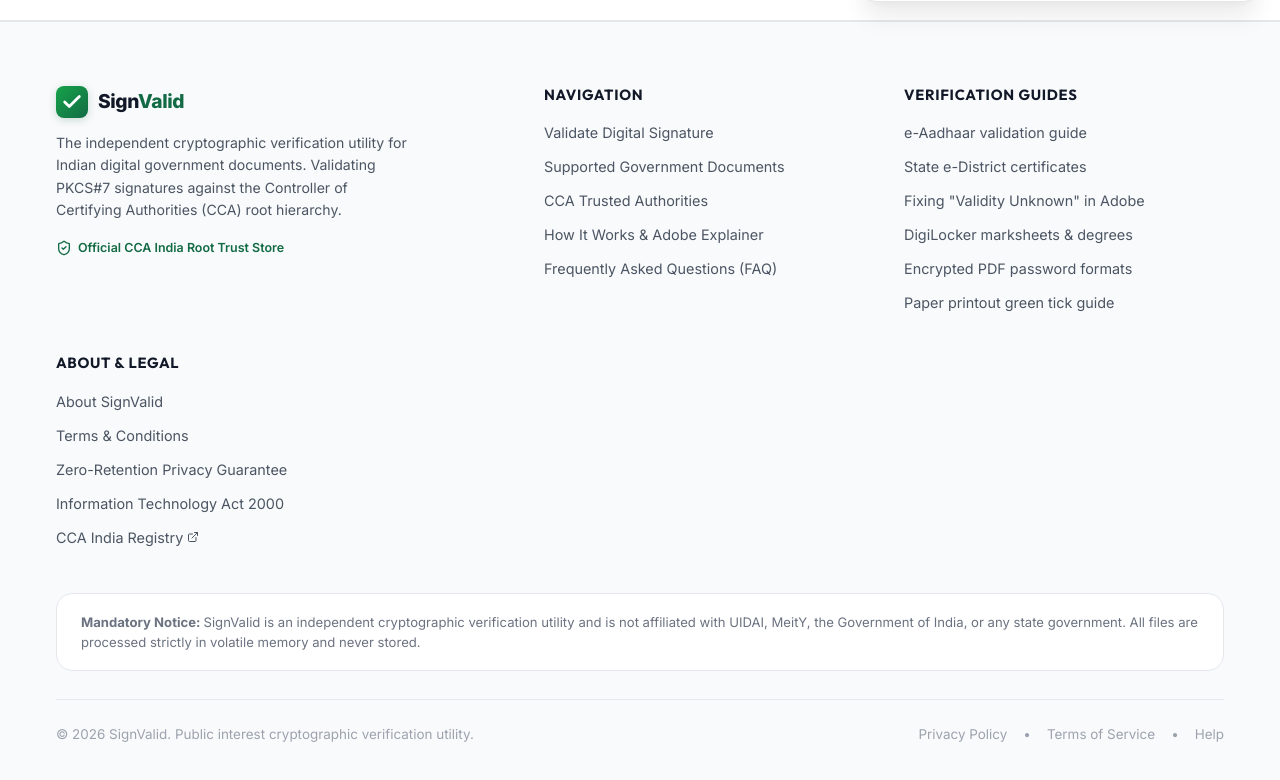
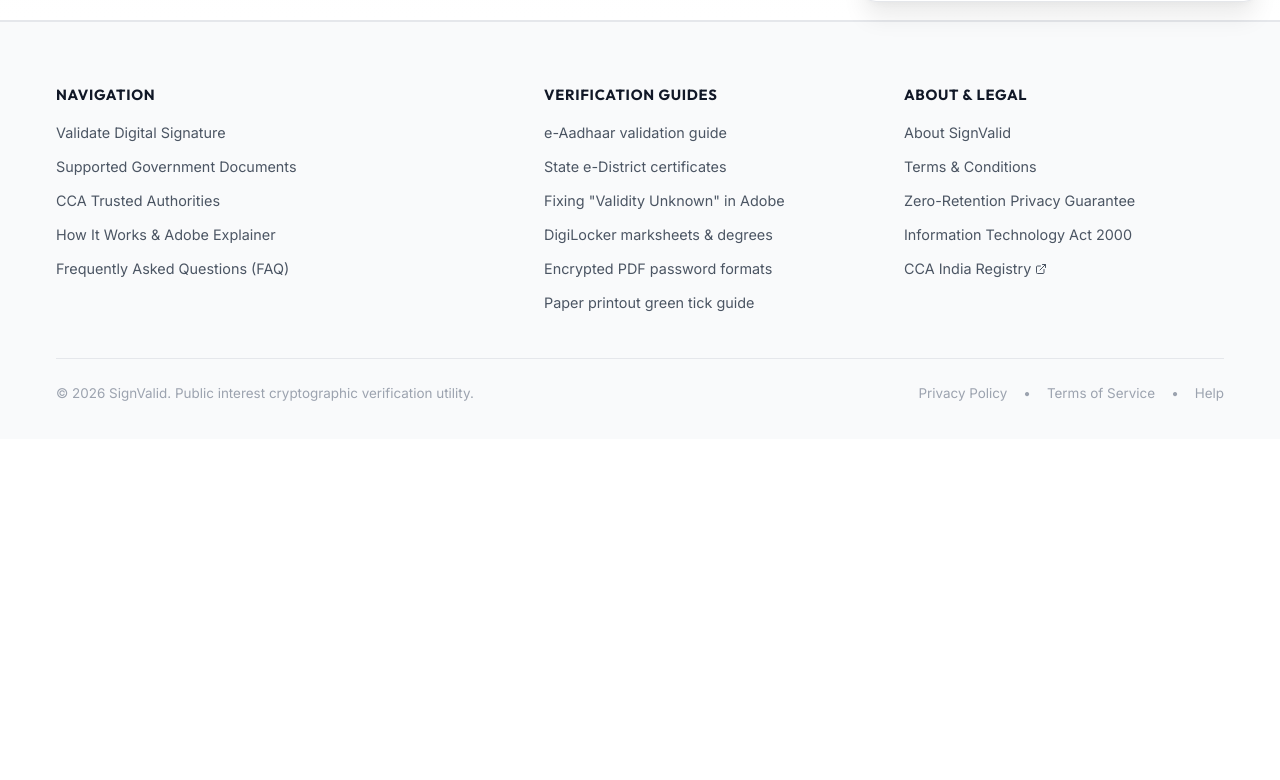
Before and after one commit to Gongchampou/SignvalidGov., a React (Vite) app: page / in a window 1280 px wide. Shown: the part 778-1558 px from the top of the page. After the commit the page ends 1217 px from the top, so only its background shows below. Built offline with nearby package versions, Linux system fonts and the light colour scheme.

Commit message:
commit update for something

```diff
--- a/src/components/DocumentsPage.tsx
+++ b/src/components/DocumentsPage.tsx
@@ -1,5 +1,5 @@
 import React, { useState } from 'react';
-import { FileText, Search, CheckCircle2, ArrowRight } from 'lucide-react';
+import { FileText, Search, CheckCircle2, ArrowRight, Globe } from 'lucide-react';
 import { SUPPORTED_DOCUMENTS } from '../data/supportedDocs';
 
 interface DocumentsPageProps {
@@ -100,7 +100,7 @@
         <div className="docs-grid">
           {filteredItems.map((doc, idx) => (
             <div key={idx} className="doc-card-item">
-              <div>
+              <div className="doc-card-content">
                 <div className="doc-card-header">
                   <h4 className="doc-card-name">{doc.name}</h4>
                   <CheckCircle2 size={18} color="var(--primary-green)" style={{ flexShrink: 0 }} />
@@ -109,8 +109,13 @@
               </div>
 
               <div className="doc-card-footer">
-                <span className="doc-tag-pill">{doc.tag}</span>
-                <span className="doc-portal-link">{doc.portal}</span>
+                <div className="doc-tag-row">
+                  <span className="doc-tag-pill">{doc.tag}</span>
+                </div>
+                <div className="doc-portal-row" title={`Official portal: ${doc.portal}`}>
+                  <Globe size={12} className="doc-portal-icon" />
+                  <span className="doc-portal-link">{doc.portal}</span>
+                </div>
               </div>
             </div>
           ))}
--- a/src/components/Footer.tsx
+++ b/src/components/Footer.tsx
@@ -1,5 +1,5 @@
 import React from 'react';
-import { ShieldCheck, Check, ExternalLink } from 'lucide-react';
+import { ExternalLink } from 'lucide-react';
 import type { NavPage } from './Header';
 
 interface FooterProps {
@@ -11,33 +11,7 @@
     <footer className="footer-main">
       <div className="container">
         <div className="footer-grid">
-          {/* Column 1: Brand & Mission */}
-          <div>
-            <div
-              className="brand-wrapper"
-              style={{ marginBottom: 14, cursor: 'pointer' }}
-              onClick={() => onNavigate('validate')}
-            >
-              <div className="brand-logo-badge">
-                <Check size={22} strokeWidth={3} />
-              </div>
-              <div className="brand-name">
-                Sign<span>Valid</span>
-              </div>
-            </div>
-            <p style={{ fontSize: '0.88rem', color: 'var(--color-body)', lineHeight: 1.6, maxWidth: 360, marginBottom: 16 }}>
-              The independent cryptographic verification utility for Indian digital government documents. Validating PKCS#7 signatures against the Controller of Certifying Authorities (CCA) root hierarchy.
-            </p>
-            <div
-              style={{ display: 'inline-flex', alignItems: 'center', gap: 6, fontSize: '0.78rem', color: 'var(--primary-green)', fontWeight: 600, cursor: 'pointer' }}
-              onClick={() => onNavigate('authorities')}
-            >
-              <ShieldCheck size={16} />
-              <span>Official CCA India Root Trust Store</span>
-            </div>
-          </div>
-
-          {/* Column 2: Quick Pages Navigation */}
+          {/* Column 1: Quick Pages Navigation */}
           <div>
             <h4 className="footer-col-title">Navigation</h4>
             <ul className="footer-nav-list">
@@ -69,7 +43,7 @@
             </ul>
           </div>
 
-          {/* Column 3: Guides & Compliance */}
+          {/* Column 2: Guides & Compliance */}
           <div>
             <h4 className="footer-col-title">Verification Guides</h4>
             <ul className="footer-nav-list">
@@ -106,7 +80,7 @@
             </ul>
           </div>
 
-          {/* Column 4: About & Legal */}
+          {/* Column 3: About & Legal */}
           <div>
             <h4 className="footer-col-title">About & Legal</h4>
             <ul className="footer-nav-list">
@@ -146,12 +120,6 @@
           </div>
         </div>
 
-        {/* Mandatory Legal Notice */}
-        <div className="footer-disclaimer-card">
-          <strong>Mandatory Notice: </strong>
-          SignValid is an independent cryptographic verification utility and is not affiliated with UIDAI, MeitY, the Government of India, or any state government. All files are processed strictly in volatile memory and never stored.
-        </div>
-
         {/* Bottom Credits & Copyright */}
         <div className="footer-bottom-row">
           <div>
--- a/src/index.css
+++ b/src/index.css
@@ -182,59 +182,7 @@
   }
 }
 
-.brand-wrapper {
-  display: flex;
-  align-items: center;
-  gap: 10px;
-}
-
-@media (max-width: 480px) {
-  .brand-wrapper {
-    gap: 7px;
-  }
-}
-
-.brand-logo-badge {
-  width: 32px;
-  height: 32px;
-  border-radius: 8px;
-  background: linear-gradient(135deg, #16A34A 0%, #126B44 100%);
-  display: flex;
-  align-items: center;
-  justify-content: center;
-  color: #FFFFFF;
-  box-shadow: 0 2px 8px rgba(18, 107, 68, 0.22);
-  transition: transform var(--transition-fast);
-  flex-shrink: 0;
-}
-
-@media (max-width: 480px) {
-  .brand-logo-badge {
-    width: 28px;
-    height: 28px;
-  }
-}
-
-.brand-wrapper:hover .brand-logo-badge {
-  transform: scale(1.05);
-}
-
-.brand-name {
-  font-size: 1.2rem;
-  font-weight: 800;
-  letter-spacing: -0.02em;
-  color: var(--color-heading-dark);
-}
-
-@media (max-width: 480px) {
-  .brand-name {
-    font-size: 1.05rem;
-  }
-}
-
-.brand-name span {
-  color: var(--primary-green);
-}
+
 
 .cca-tag {
   display: inline-flex;
@@ -2096,46 +2044,84 @@
   box-shadow: var(--shadow-md);
 }
 
+.doc-card-content {
+  display: flex;
+  flex-direction: column;
+  gap: 6px;
+}
+
 .doc-card-header {
   display: flex;
   align-items: flex-start;
   justify-content: space-between;
-  gap: 10px;
+  gap: 12px;
 }
 
 .doc-card-name {
   font-size: 1.05rem;
   font-weight: 700;
   color: var(--color-heading-dark);
+  line-height: 1.35;
 }
 
 .doc-card-authority {
   font-size: 0.84rem;
   color: var(--color-muted);
-  margin-top: 4px;
+  line-height: 1.45;
 }
 
 .doc-card-footer {
   display: flex;
-  align-items: center;
-  justify-content: space-between;
-  padding-top: 12px;
+  flex-direction: column;
+  gap: 9px;
+  padding-top: 14px;
   border-top: 1px solid var(--border-subtle);
-  font-size: 0.78rem;
+  margin-top: auto;
+}
+
+.doc-tag-row {
+  display: flex;
+  align-items: center;
+  flex-wrap: wrap;
+  gap: 6px;
 }
 
 .doc-tag-pill {
-  background-color: var(--mint-bg);
+  display: inline-flex;
+  align-items: center;
+  background-color: var(--mint-bg, #F0FDF4);
+  color: var(--primary-green, #16A34A);
+  font-size: 0.77rem;
+  font-weight: 600;
+  padding: 4px 10px;
+  border-radius: var(--radius-sm, 6px);
+  border: 1px solid var(--mint-border, #BBF7D0);
+  line-height: 1.35;
+  max-width: 100%;
+}
+
+.doc-portal-row {
+  display: flex;
+  align-items: center;
+  gap: 6px;
+  font-size: 0.76rem;
+  color: var(--color-muted);
+  min-width: 0;
+}
+
+.doc-portal-icon {
+  flex-shrink: 0;
   color: var(--primary-green);
-  font-weight: 600;
-  padding: 3px 8px;
-  border-radius: var(--radius-sm);
-  border: 1px solid var(--mint-border);
+  opacity: 0.85;
 }
 
 .doc-portal-link {
   color: var(--color-muted);
-  font-family: monospace;
+  font-family: var(--font-mono, monospace);
+  font-size: 0.76rem;
+  overflow: hidden;
+  text-overflow: ellipsis;
+  white-space: nowrap;
 }
 
 /* Trusted Certifying Authorities (CCA India) */
@@ -2509,23 +2495,6 @@
 
 .footer-nav-link:hover {
   color: var(--primary-green);
-}
-
-.footer-disclaimer-card {
-  background-color: #FFFFFF;
-  border: 1px solid var(--border-subtle);
-  border-radius: var(--radius-lg);
-  padding: 18px 24px;
-  font-size: 0.82rem;
-  color: var(--color-muted);
-  line-height: 1.55;
-  margin-bottom: 28px;
-}
-
-@media (max-width: 640px) {
-  .footer-disclaimer-card {
-    padding: 14px 16px;
-  }
 }
 
 .footer-bottom-row {
```
